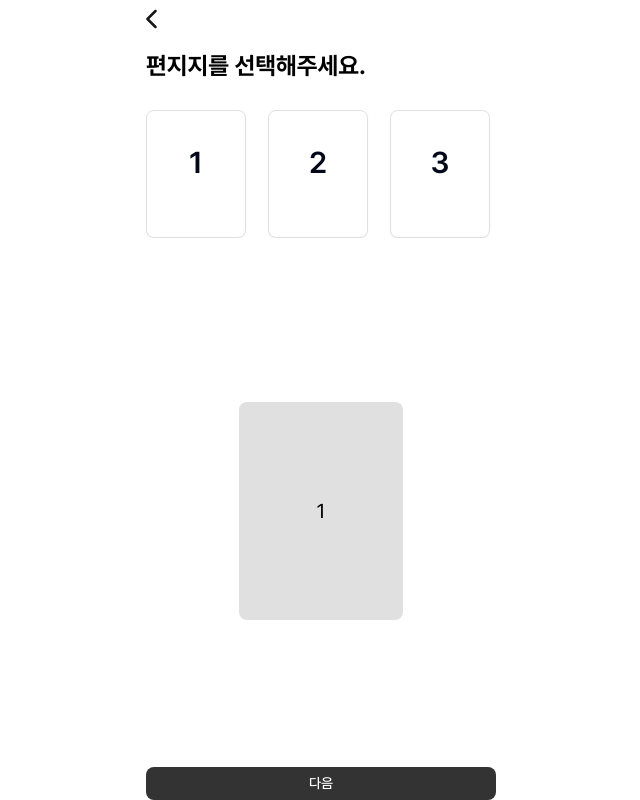
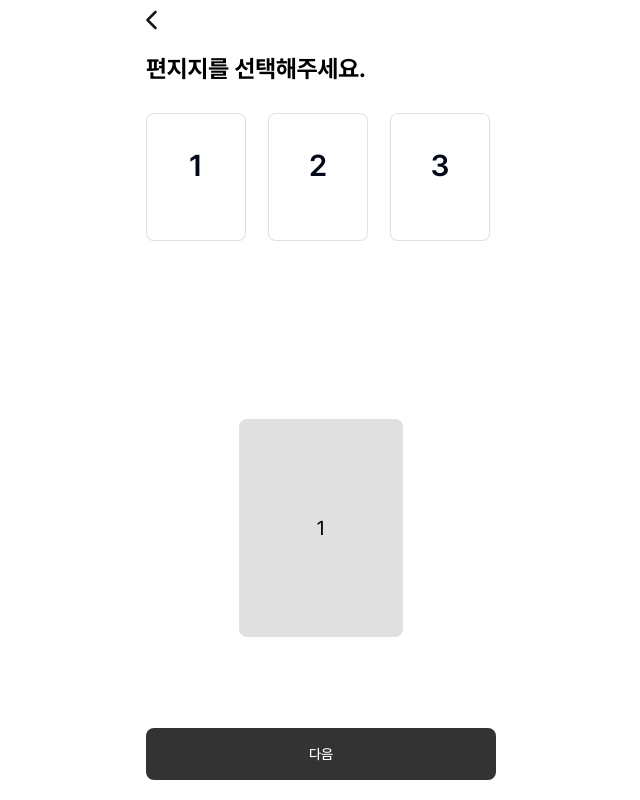
Before and after one commit to ChudamChudam/ChudamChudam-FE, a Next.js app: page /letter/select in a window 1280 px wide. Shown: the whole page, without its empty margins (319-959 px from the left). Built offline with nearby package versions, Linux system fonts and the light colour scheme.

Commit message:
fix: 버튼 위치 수정 및 서버 컴포넌트로 변경

```diff
--- a/src/app/letter/select/page.tsx
+++ b/src/app/letter/select/page.tsx
@@ -1,6 +1,4 @@
-'use client';
-
-import { useRouter } from 'next/navigation';
+import Link from 'next/link';
 
 import { Button } from '@/components/ui/button';
 import { Header } from '@/components/layout/header';
@@ -9,21 +7,15 @@ import { LetterPreview } from '@/components/features/letter/select/letterPreview
 import { LetterCardCarousel } from '@/components/features/letter/select/letterCardCarousel';
 
 const LetterSelectPage = () => {
-  const router = useRouter();
-
-  const handleClick = () => {
-    router.push('/letter/write');
-  };
-
   return (
-    <div className='flex flex-col items-center h-dvh'>
+    <div className='flex flex-col items-center h-dvh relative'>
       <Header back />
       <Description>편지지를 선택해주세요.</Description>
       <LetterCardCarousel />
       <LetterPreview />
-      <Button variant='next' onClick={handleClick}>
-        다음
-      </Button>
+      <Link href='/letter/write' className='absolute bottom-5 w-full'>
+        <Button variant='next'>다음</Button>
+      </Link>
     </div>
   );
 };
```
